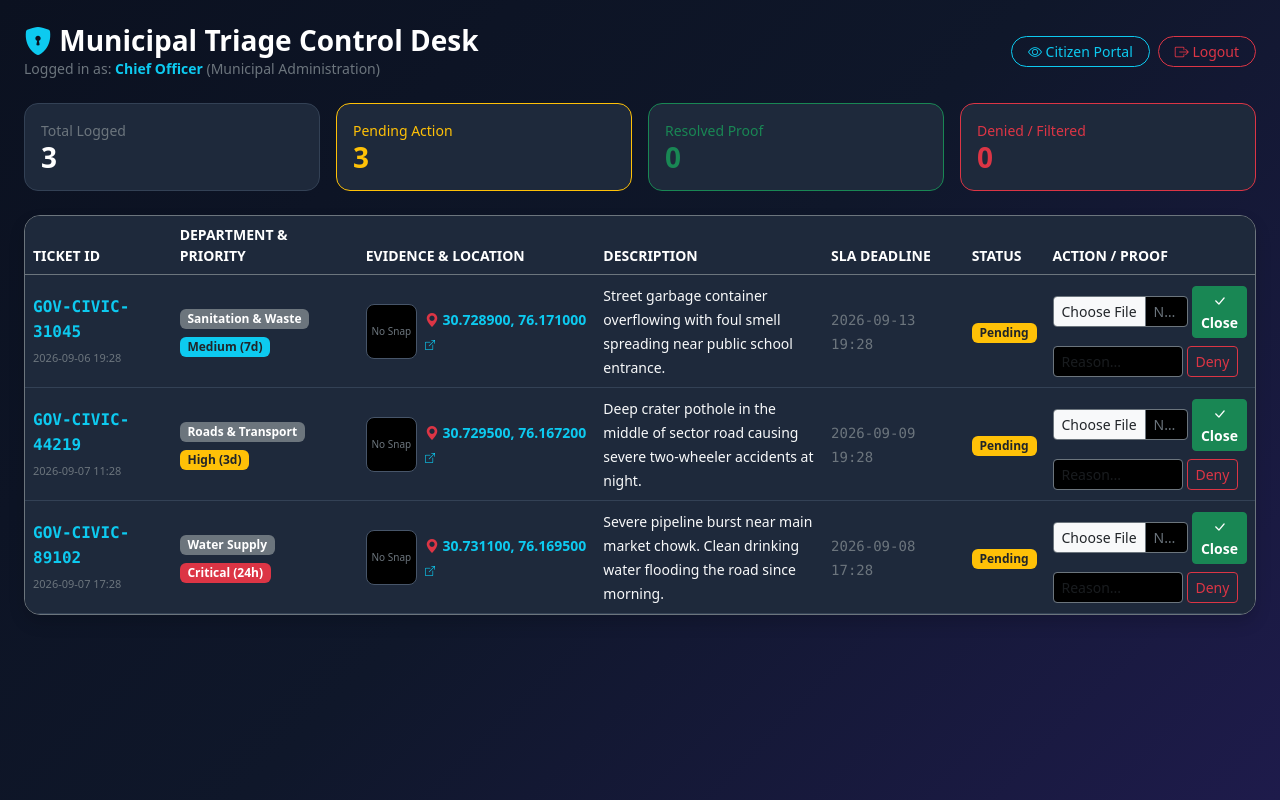
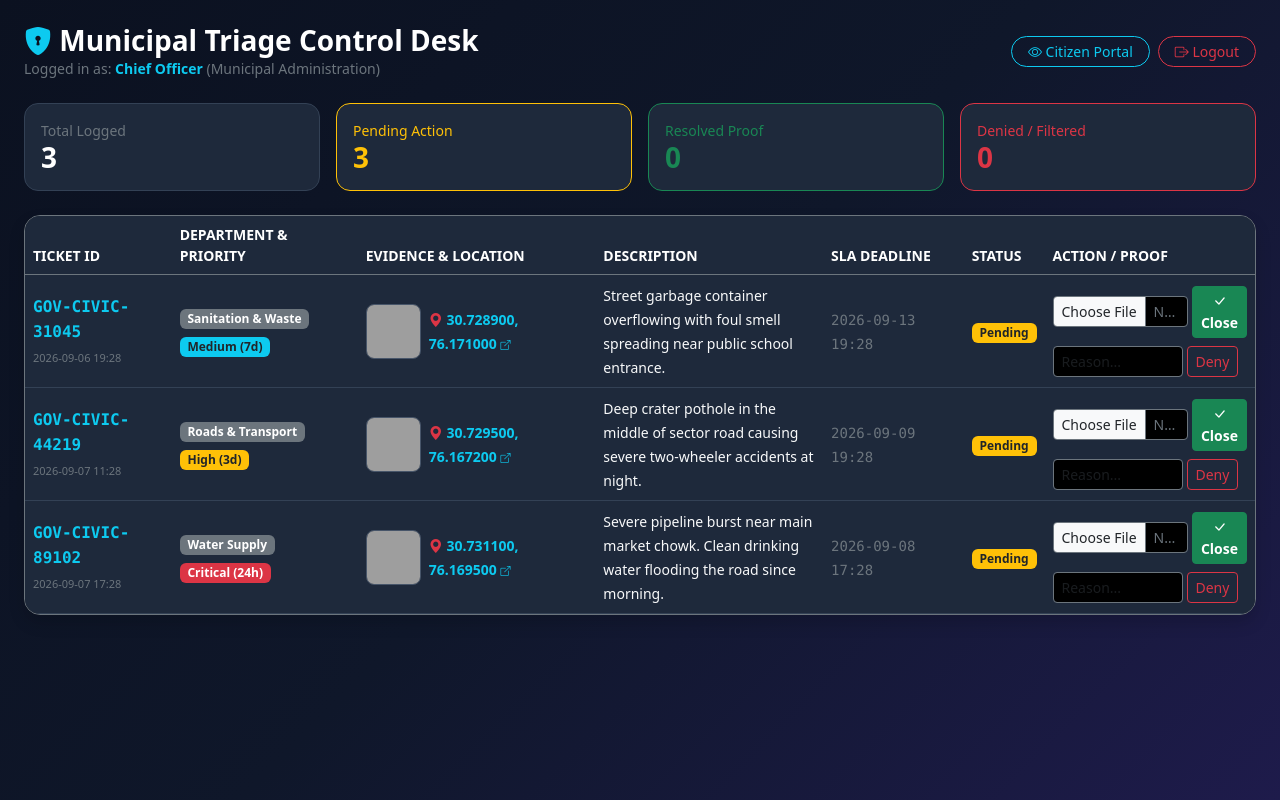
Before and after one commit to RohiVishwa/civic-ai-portal, a Flask app: page /admin in a window 1280 px wide. Run offline with Flask 3, Linux system fonts and the light colour scheme; a user stored in the database is signed in; data comes from the database, SQL or seed files in the repository; grey boxes are pictures that could not be loaded.

Commit message:
Update fresh app.py and admin template with complete evidence support

```diff
--- a/app.py
+++ b/app.py
@@ -45,7 +45,7 @@ def init_db():
         )
     """)
 
-    # Seed Default Master Officer
+    # Seed Default Officer
     cur.execute("SELECT * FROM officers WHERE officer_id = 'officer'")
     if not cur.fetchone():
         cur.execute("""
@@ -53,7 +53,7 @@ def init_db():
             VALUES ('Chief Municipal Commissioner', 'officer', 'Municipal Administration', 'admin123')
         """)
 
-    # AUTO-SEED SAMPLE CITIZEN GRIEVANCES (Dashboard will never be empty 0)
+    # Check complaints count; agar empty hai toh sample data load karein
     cur.execute("SELECT COUNT(*) FROM complaints")
     count = cur.fetchone()[0]
     if count == 0:
@@ -68,7 +68,7 @@ def init_db():
                 (now - timedelta(hours=2)).strftime("%Y-%m-%d %H:%M"),
                 (now + timedelta(hours=22)).strftime("%Y-%m-%d %H:%M"),
                 "30.731100, 76.169500",
-                ""
+                "https://images.unsplash.com/photo-1541888946425-d0fbb186c5f7?w=300&q=80"
             ),
             (
                 "GOV-CIVIC-44219",
@@ -79,7 +79,7 @@ def init_db():
                 (now - timedelta(hours=8)).strftime("%Y-%m-%d %H:%M"),
                 (now + timedelta(days=2)).strftime("%Y-%m-%d %H:%M"),
                 "30.729500, 76.167200",
-                ""
+                "https://images.unsplash.com/photo-1515162816999-a0c47dc192f7?w=300&q=80"
             ),
             (
                 "GOV-CIVIC-31045",
@@ -90,7 +90,7 @@ def init_db():
                 (now - timedelta(days=1)).strftime("%Y-%m-%d %H:%M"),
                 (now + timedelta(days=6)).strftime("%Y-%m-%d %H:%M"),
                 "30.728900, 76.171000",
-                ""
+                "https://images.unsplash.com/photo-1611284446314-60a58ac0deb9?w=300&q=80"
             )
         ]
         cur.executemany("""
@@ -148,7 +148,6 @@ def submit_grievance():
     ticket_num = str(uuid.uuid4().int)[:5]
     ticket_id = f"GOV-CIVIC-{ticket_num}"
 
-    # Handle image saving (compressed Base64 JPEG)
     saved_filename = ""
     if img_data and "base64," in img_data:
         try:
@@ -164,7 +163,6 @@ def submit_grievance():
     now = datetime.now()
     created_at = now.strftime("%Y-%m-%d %H:%M")
 
-    # Dynamic SLA by Priority
     if ai_priority == "Critical":
         sla_label = "24-Hour Emergency SLA"
         deadline = (now + timedelta(hours=24)).strftime("%Y-%m-%d %H:%M")
@@ -317,7 +315,6 @@ def login():
         uid = (request.form.get('officer_id') or request.form.get('username') or '').strip().lower()
         pwd = (request.form.get('password') or '').strip()
 
-        # Direct master override for seamless login
         valid_users = ["officer", "officer@civic.gov", "admin@civic.gov", "admin"]
         valid_passes = ["admin123", "civicadmin@2026", "admin"]
 
@@ -327,7 +324,6 @@ def login():
             session['officer_dept'] = "Municipal Administration"
             return redirect(url_for('admin_panel'))
 
-        # Check newly registered officer in DB
         conn = sqlite3.connect(DB_NAME)
         conn.row_factory = sqlite3.Row
         cur = conn.cursor()
--- a/templates/admin.html
+++ b/templates/admin.html
@@ -4,9 +4,7 @@
     <meta charset="UTF-8">
     <meta name="viewport" content="width=device-width, initial-scale=1.0">
     <title>CivicAI - Officer Control Desk</title>
-    <!-- Bootstrap 5 CSS -->
     <link href="https://cdn.jsdelivr.net/npm/bootstrap@5.3.3/dist/css/bootstrap.min.css" rel="stylesheet">
-    <!-- Bootstrap Icons -->
     <link rel="stylesheet" href="https://cdn.jsdelivr.net/npm/bootstrap-icons@1.11.3/font/bootstrap-icons.min.css">
     <style>
         body {
@@ -56,7 +54,7 @@
         </div>
     </div>
 
-    <!-- Stat Summary Counters -->
+    <!-- Counters -->
     <div class="row g-3 mb-4">
         <div class="col-md-3 col-6">
             <div class="stat-card">
@@ -84,7 +82,7 @@
         </div>
     </div>
 
-    <!-- Grievances Table -->
+    <!-- Grievance Table -->
     <div class="card bg-dark border-secondary rounded-4 shadow overflow-hidden">
         <div class="table-responsive">
             <table class="table table-dark table-hover mb-0 align-middle">
@@ -119,9 +117,15 @@
                         <td>
                             <div class="d-flex align-items-center gap-2">
                                 {% if c.damage_media %}
-                                    <a href="/static/uploads/{{ c.damage_media }}" target="_blank">
-                                        <img src="/static/uploads/{{ c.damage_media }}" class="evidence-thumb" alt="Ground Snap">
-                                    </a>
+                                    {% if c.damage_media.startswith('http') %}
+                                        <a href="{{ c.damage_media }}" target="_blank">
+                                            <img src="{{ c.damage_media }}" class="evidence-thumb" alt="Ground Evidence">
+                                        </a>
+                                    {% else %}
+                                        <a href="/static/uploads/{{ c.damage_media }}" target="_blank">
+                                            <img src="/static/uploads/{{ c.damage_media }}" class="evidence-thumb" alt="Ground Evidence">
+                                        </a>
+                                    {% endif %}
                                 {% else %}
                                     <div class="evidence-thumb d-flex align-items-center justify-content-center bg-black text-secondary" style="font-size: 10px;">No Snap</div>
                                 {% endif %}
@@ -149,14 +153,12 @@
                         </td>
                         <td>
                             {% if c.status == 'Pending' %}
-                                <!-- Resolve Form -->
                                 <form method="POST" action="/resolve/{{ c.ticket_id }}" enctype="multipart/form-data" class="d-flex align-items-center gap-1 mb-2">
                                     <input type="file" name="resolution_photo" class="form-control form-control-sm bg-black text-secondary border-secondary" required style="max-width: 140px;">
                                     <button type="submit" class="btn btn-sm btn-success fw-bold">
                                         <i class="bi bi-check-lg"></i> Close
                                     </button>
                                 </form>
-                                <!-- Deny Form -->
                                 <form method="POST" action="/deny/{{ c.ticket_id }}" class="d-flex align-items-center gap-1">
                                     <input type="text" name="denial_reason" placeholder="Reason..." class="form-control form-control-sm bg-black text-white border-secondary" style="max-width: 130px;" required>
                                     <button type="submit" class="btn btn-sm btn-outline-danger">Deny</button>
```
